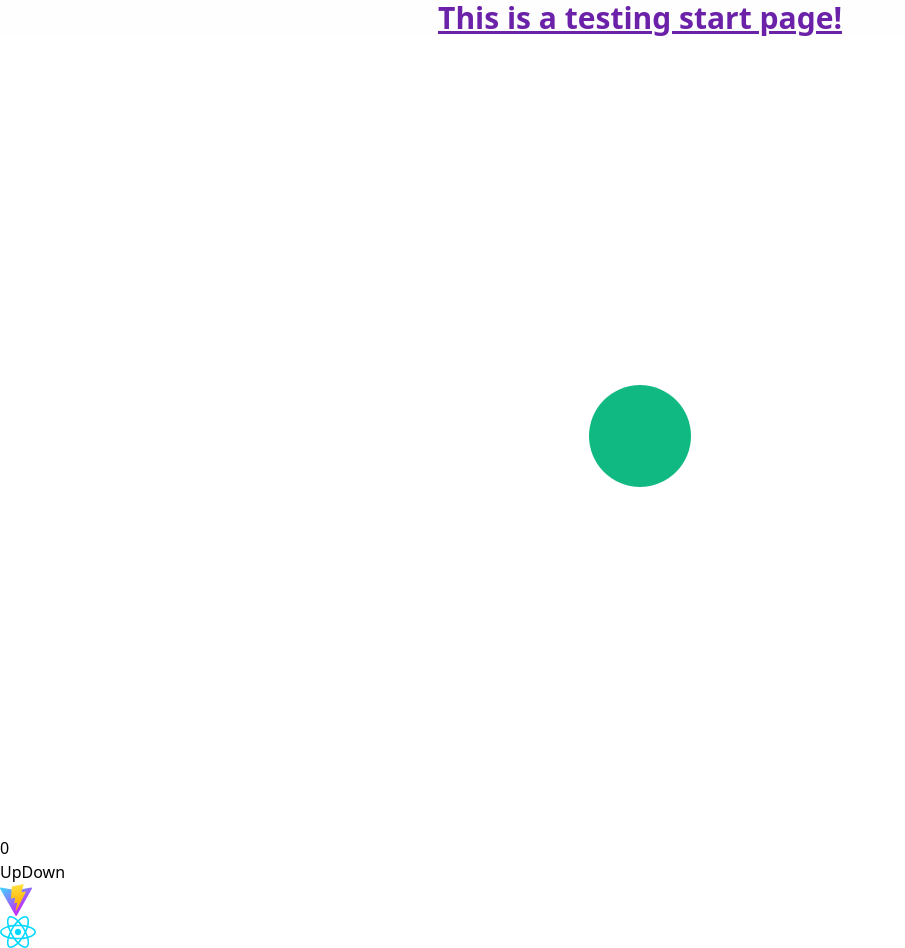
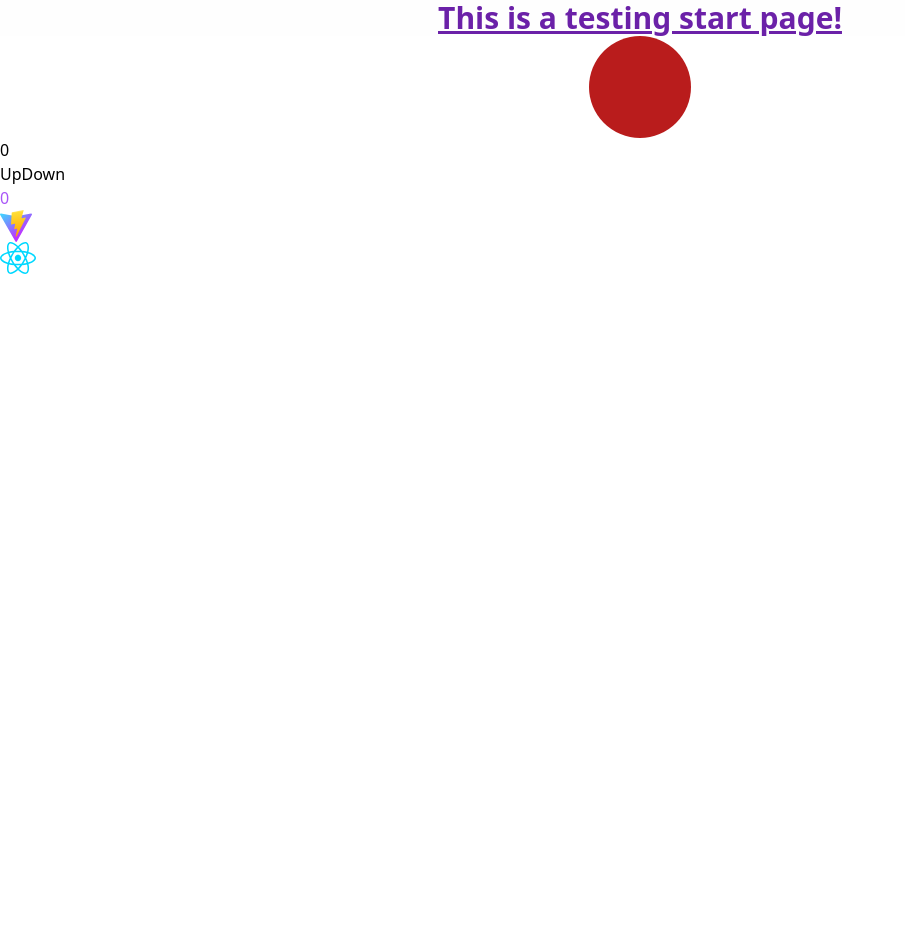
Before and after one commit to nakwei/handman-backend, a React (Vite) app in the folder test-vit/: page / in a window 1280 px wide. Shown: the whole page, without its empty margins (0-905 px from the left). After the commit the page ends 800 px from the top, so only its background shows below. Built offline with nearby package versions, Linux system fonts and the light colour scheme.

Commit message:
playing with hooks

```diff
--- a/test-vit/src/App.tsx
+++ b/test-vit/src/App.tsx
@@ -1,53 +1,47 @@
-import { useState } from "react";
+import { useCallback, useEffect, useRef, useState } from "react";
 import reactLogo from "./assets/react.svg";
 import viteLogo from "/vite.svg";
 import "./index.css";
+import { RainbowCircle } from "./RainbowCircle";
+import { TimesN } from "./components/TimesN";
+import { LogValue } from "./components/LogValue";
 
-let colorIndex = 0;
-
-function changeColors() {
-  const colors = ['red', 'orange', 'yellow', 'green', 'blue', 'purple', 'white'];
-  document.body.style.backgroundColor = colors[colorIndex];
-  document.body.style.backgroundColor
-  colorIndex = (colorIndex+1) % colors.length;
-}
-
-// function lightenBG() {
-//   const colors = ['red', 'orange', 'yellow', 'green', 'blue', 'purple', 'white'];
-//   document.body.style.backgroundColor = colors[colorIndex];
-//   colorIndex = (colorIndex+1) % colors.length;
-// }
+// Make a new component TimesN
+// takes a number and a mutilplier and renders the result in purple
 
 function App() {
   const [count, setCount] = useState(0);
+  const [multiplier, setMultiplier] = useState(5);
+  const countElRef = useRef<HTMLDivElement>(null);
+  const bump = useCallback(() => {
+    setMultiplier((last) => last + 1), [];
+  }, []);
 
+  useEffect(() => {
+    console.log(countElRef.current);
+  }, []);
 
   return (
     <>
       <div>
-      <h1 className="text-purple-800 bg-[#fefefe] text-3xl font-bold
-      test-red-500 underline text-center">
+        <h1
+          className="text-purple-800 bg-[#fefefe] text-3xl font-bold
+      test-red-500 underline text-center"
+        >
           This is a testing start page!
         </h1>
-      <div className="min-h-screen grid place-content-center">
-        <div className="bg-emerald-500 h-[102px] w-[102px] rounded-full"
-            onClick={changeColors}
+        <RainbowCircle />
 
-            ></div>
-      </div>
-
-
-
-      <div>{count}</div>
+        <div ref={countElRef}>{count}</div>
 
         <button onClick={() => setCount((last) => last + 1)}>Up</button>
         <button onClick={() => setCount((last) => last - 1)}>Down</button>
-
+        <TimesN value={count} multiplier={multiplier} onBumpMultiplier={bump} />
+        <LogValue someFunc={bump} />
         <img src={viteLogo} />
         <img src={reactLogo} />
       </div>
     </>
-
   );
 }
 
--- /dev/null
+++ b/test-vit/src/RainbowCircle.tsx
@@ -0,0 +1,36 @@
+// function lightenBG() {
+//   const colors = ['red', 'orange', 'yellow', 'green', 'blue', 'purple', 'white'];
+//   document.body.style.backgroundColor = colors[colorIndex];
+//   colorIndex = (colorIndex+1) % colors.length;
+// }
+
+import { useState } from "react";
+import { cx } from "./utils/cx";
+
+export const RainbowCircle = () => {
+  const state = useState(0);
+  const [colorIndex, setColorIndex] = state;
+
+  const colors = [
+    "bg-red-700 hover:bg-red-300 transition transition-colors",
+    "bg-orange-700 hover:bg-orange-300 transition transition-colors",
+    "bg-yellow-700 hover:bg-yellow-300 transition transition-colors",
+    "bg-green-700 hover:bg-green-300 transition transition-colors",
+    "bg-blue-700 hover:bg-blue-300 transition transition-colors",
+    "bg-purple-700 hover:bg-purple-300 transition transition-colors",
+    "bg-white-700 hover:bg-white-300 transition transition-colors",
+  ];
+  function changeColors() {
+    setColorIndex((last) => (last + 1) % colors.length);
+  }
+
+  const currentColor = colors[colorIndex];
+  return (
+    <div className="flex justify-center items-center">
+      <button
+        className={cx(currentColor, "h-[102px] w-[102px] rounded-full bg-r")}
+        onClick={changeColors}
+      ></button>
+    </div>
+  );
+};
--- /dev/null
+++ b/test-vit/src/components/LogValue.tsx
@@ -0,0 +1,11 @@
+import { FC, useEffect } from "react";
+
+export const LogValue: FC<{ someFunc: () => void }> = ({ someFunc }) => {
+  useEffect(() => {
+    document.body.addEventListener("click", someFunc);
+    return () => {
+      document.body.removeEventListener("click", someFunc);
+    };
+  }, [someFunc]);
+  return null;
+};
--- /dev/null
+++ b/test-vit/src/components/TimesN.tsx
@@ -0,0 +1,20 @@
+// Make a new component TimesN
+// has two properties value and mutilplier that are both of type number and renders renders the result in purple
+
+import { FC, useMemo } from "react";
+
+export const TimesN: FC<{
+  value: number;
+  multiplier: number;
+  onBumpMultiplier: () => void;
+}> = ({ value, multiplier, onBumpMultiplier }) => {
+  const result = useMemo(() => {
+    return value * multiplier;
+  }, [multiplier, value]);
+
+  return (
+    <div onClick={onBumpMultiplier} className="text-purple-500">
+      {result}
+    </div>
+  );
+};
--- /dev/null
+++ b/test-vit/src/utils/cx.ts
@@ -0,0 +1,10 @@
+// Inspired by https://www.swkeever.com/tailwind-class-function
+
+// using this combined with these vscode settings
+// "editor.quickSuggestions": {
+//   "strings": true
+// },
+// "tailwindCSS.experimental.classRegex": [["cx\\(([^)]*)\\)", "\"([^\"]*)\""]],
+// allows for vscode tailwind autocompletion
+export const cx = (...variables: (string | undefined | null | false)[]) =>
+  variables.filter(Boolean).join(" ");
```
Lines whose indentation alone changed are shown as unchanged.
